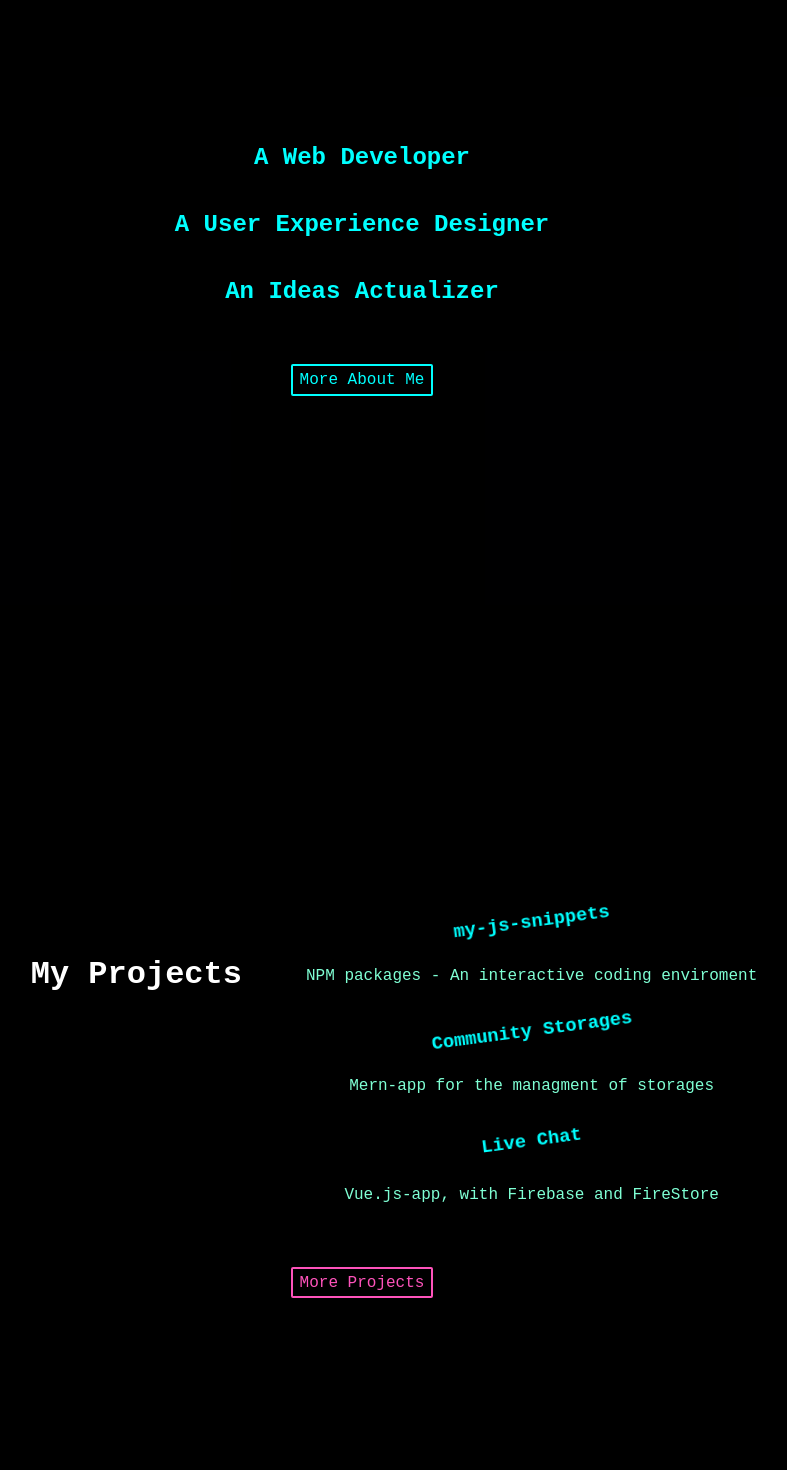
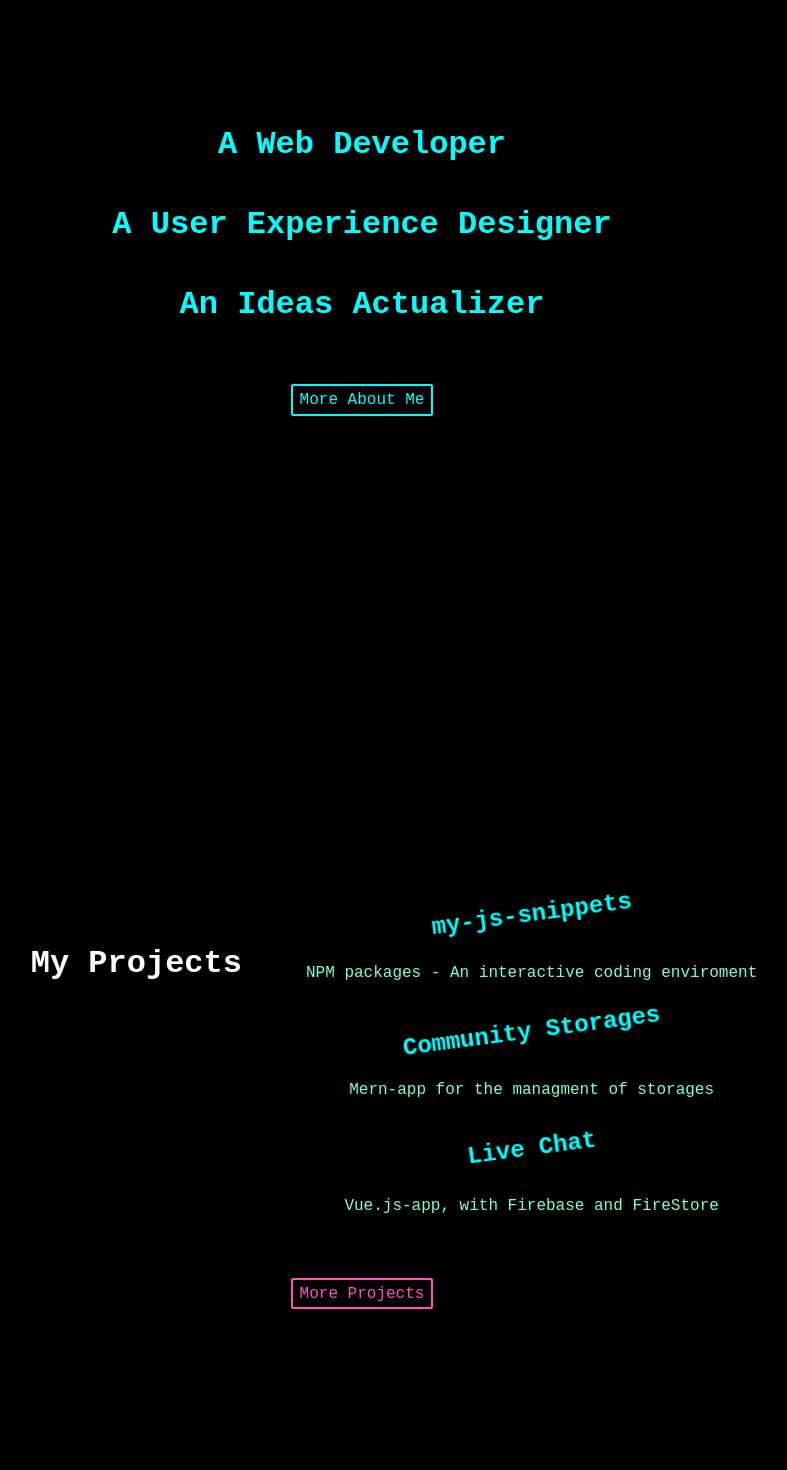
Before and after one commit to amabelleS/my-protfolio, a React (Create React App) app: page / in a window 1280 px wide. Shown: the part 920-2390 px from the top of the page, without its empty margins (278-1065 px from the left). Built offline with nearby package versions, Linux system fonts and the light colour scheme.

Commit message:
Larger fonts in home & about for readability

```diff
--- a/src/pages/About.css
+++ b/src/pages/About.css
@@ -60,6 +60,7 @@
   margin-left: 2rem;
   min-width: 80%;
   color: aquamarine;
+  font-size: 1.1rem;
 }
 .about_exp_article h3 {
   max-width: 12%;
--- a/src/pages/Blog.js
+++ b/src/pages/Blog.js
@@ -13,6 +13,14 @@ const Blog = () => {
         adress:your local port (localhost:3000). There are some bugs that you
         can only catch there.
       </h4>
+      {/* <h2>In Progress - Nested routs with react & redux </h2>
+      <h4>
+        I'm stuck on something. So here I am writing my first blog describing the work process as I try to work this out.
+        I'm working on a e-commerce react app, trying to implement nested routs with mapStateToProps.
+      </h4> */}
+        {/* <div className="blog_link">
+          <a href='https://codesandbox.io/s/icy-https-ok2nr?file=/src/App.tsx'>To codesandbox</a>
+        </div> */}
       <h2>Up Next - Working with react player as backgroud</h2>
       <h4>
         {' '}
@@ -20,7 +28,7 @@ const Blog = () => {
         views:
       </h4>
       <h2>Up Next - Working with canvas.js - make it functional:)</h2>
-      <h2>Up Next - Why you dont need redux:)</h2>
+      {/* <h2>Up Next - Why you dont need redux:)</h2> */}
     </div>
   );
 };
--- a/src/pages/Home.css
+++ b/src/pages/Home.css
@@ -174,11 +174,11 @@
   transform: translateX(-200%);
 }
 
-.home_about h2 {
+.home_about h1 {
   text-transform: capitalize;
   color: aqua;
 }
-.home_about:hover h2 {
+.home_about:hover h1 {
   animation: flip 1s ease-out forwards;
 }
 
@@ -214,7 +214,7 @@
   color: aquamarine;
 }
 
-.home_projects_main_list h3 {
+.home_projects_main_list h2 {
   color: aqua;
   animation: wiggle 420ms 2s 11 ease-out none;
 }
--- a/src/pages/Home.js
+++ b/src/pages/Home.js
@@ -42,7 +42,7 @@ const Home = () => {
       </div>
       <div className="content-wrapper">
         <div className="gradient_from-black home_hello">
-          <h1>Hello, Word. I’m Amabelle.</h1>
+          <h1>Hello, World. I’m Amabelle.</h1>
           <h2>Hover Over</h2>
           <div className="home_btn">
             <Button
@@ -56,9 +56,9 @@ const Home = () => {
         </div>
 
         <div className="gradient_static-shade home_about">
-          <h2 className="slide-in-left">A Web Developer</h2>
-          <h2 className="slide-in-right">A user experience designer</h2>
-          <h2 className="slide-in-left">An ideas actualizer</h2>
+          <h1 className="slide-in-left">A Web Developer</h1>
+          <h1 className="slide-in-right">A user experience designer</h1>
+          <h1 className="slide-in-left">An ideas actualizer</h1>
           <div className="home_btn">
             <Button to="/about">More about me</Button>
           </div>
@@ -70,19 +70,19 @@ const Home = () => {
             <div className="home_projects_main_list">
               <article>
                 <a href="https://www.npmjs.com/package/my-js-snippets">
-                  <h3>my-js-snippets</h3>
+                  <h2>my-js-snippets</h2>
                 </a>
                 <p>NPM packages - An interactive coding enviroment</p>
               </article>
               <article>
                 <a href="https://community-storages.web.app/">
-                  <h3>Community Storages</h3>
+                  <h2>Community Storages</h2>
                 </a>
                 <p>Mern-app for the managment of storages</p>
               </article>
               <article>
                 <a href="https://live-chat-24679.web.app/">
-                  <h3>Live Chat</h3>
+                  <h2>Live Chat</h2>
                 </a>
                 <p>Vue.js-app, with Firebase and FireStore</p>
               </article>
@@ -93,7 +93,7 @@ const Home = () => {
           </Button>
         </div>
         <div className="gradient_clear">
-          <h3>My Blog - Under construction..</h3>
+          <h1>My Blog - Under construction..</h1>
           <Button to="/blog">My blog</Button>
         </div>
         <div className="gradient_to-black home_fotter">
```
